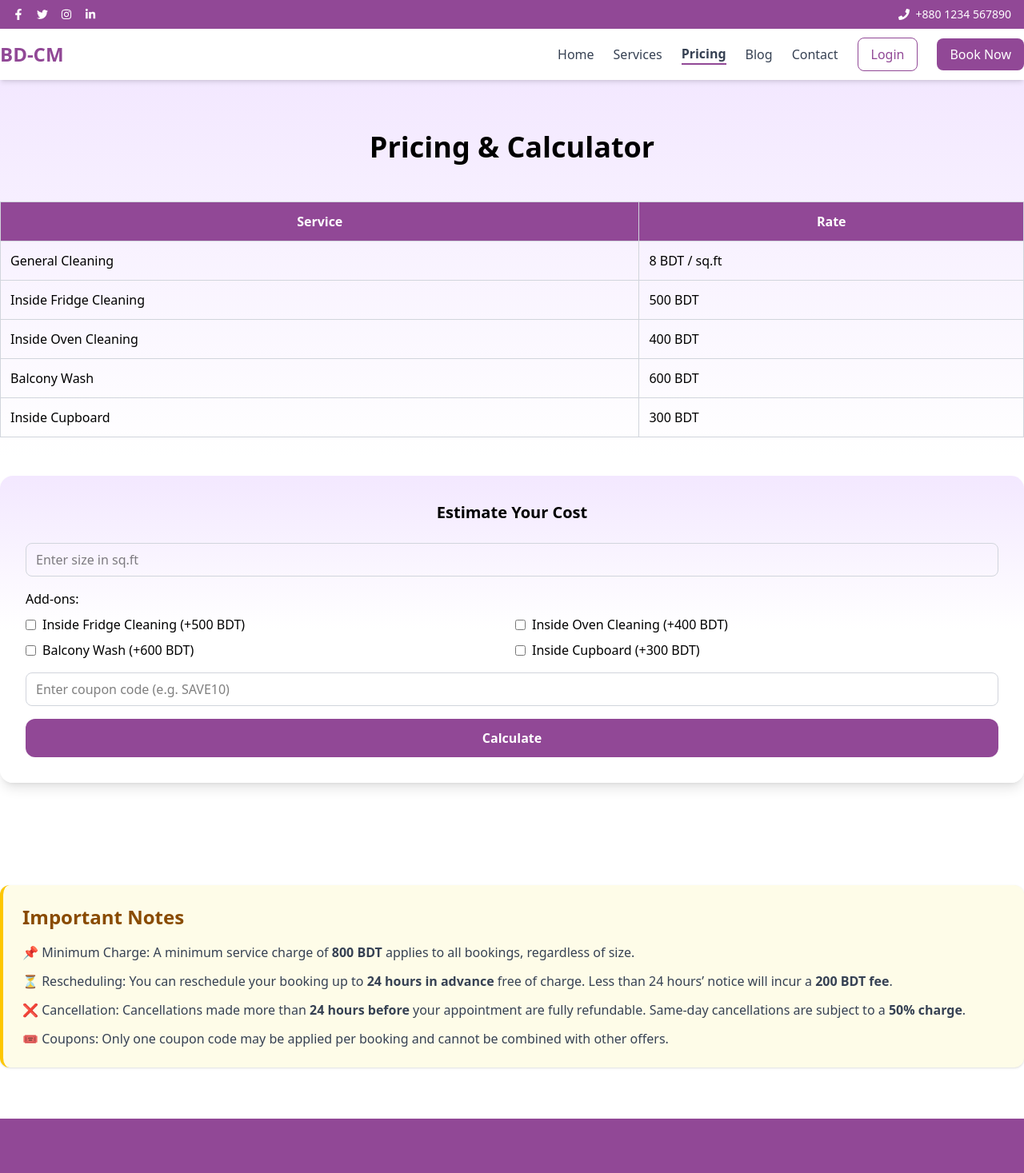
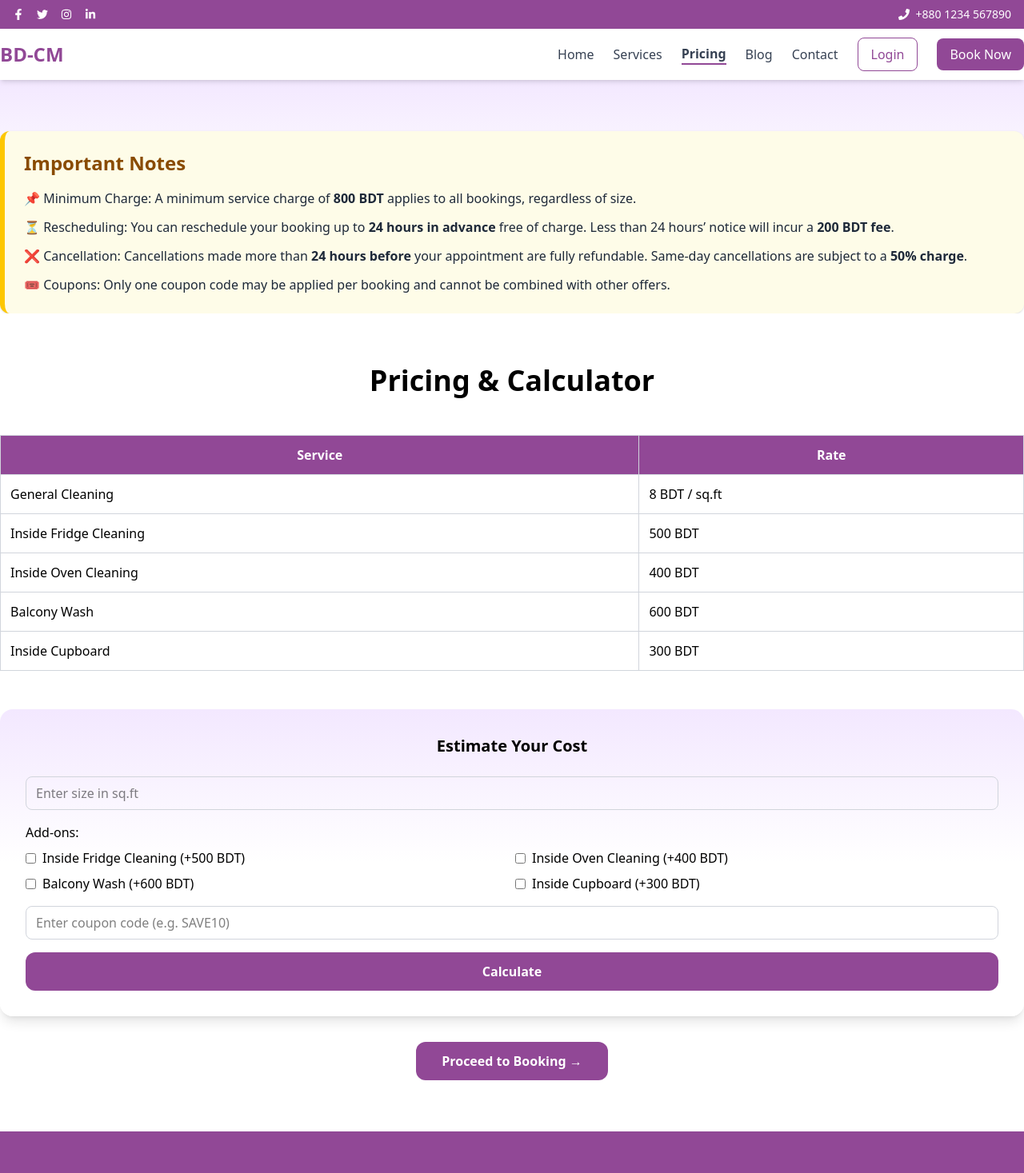
Before and after one commit to MISFOfficial/BD-Clean-Master, a React (Vite) app: page /pricing in a window 1280 px wide. Shown: the top 1467 px of the page at 80% size. Built offline with nearby package versions, Linux system fonts and the light colour scheme.

Commit message:
Pricing note section is added on the pricing page

```diff
--- a/src/Pages/Pricing/Pricing.jsx
+++ b/src/Pages/Pricing/Pricing.jsx
@@ -5,15 +5,15 @@ import PricingNotes from './ServiceAreas/PricingNotes/PricingNotes';
 const Pricing = () => {
     return (
         <div>
-            <div className='secondery-color-2 py-16'>
+            <div className='secondery-color-2 pt-16'>
                 <div className='max-w-7xl mx-auto px-4 sm:px-6 lg:px-0 '>
-                    <PricingCalculator></PricingCalculator>
+                    <PricingNotes></PricingNotes>
                 </div>
             </div>
 
             <div className='secondery-color py-16'>
                 <div className='max-w-7xl mx-auto px-4 sm:px-6 lg:px-0 '>
-                    <PricingNotes></PricingNotes>
+                    <PricingCalculator></PricingCalculator>
                 </div>
             </div>
         </div>
--- a/src/Pages/Pricing/ServiceAreas/PricingCalculator/PricingCalculator.jsx
+++ b/src/Pages/Pricing/ServiceAreas/PricingCalculator/PricingCalculator.jsx
@@ -1,6 +1,9 @@
 import { useState } from "react";
+import { useNavigate } from "react-router";
 
 const PricingCalculator = () => {
+    const navigate = useNavigate();
+
     // base price per sq.ft
     const pricePerSqFt = 8; // example: 8 BDT per sq.ft
 
@@ -155,6 +158,16 @@ const PricingCalculator = () => {
                     </div>
                 )}
             </div>
+
+            {/* Proceed to Booking Button */}
+            <div className="flex justify-center mt-8">
+                <button
+                    onClick={() => navigate("/book-now")}
+                    className="px-8 py-3 primary-color text-light cursor-pointer font-semibold rounded-xl hover:scale-105 transform transition duration-300"
+                >
+                    Proceed to Booking →
+                </button>
+            </div>
         </div>
     );
 };
--- a/src/Pages/Pricing/ServiceAreas/PricingNotes/PricingNotes.jsx
+++ b/src/Pages/Pricing/ServiceAreas/PricingNotes/PricingNotes.jsx
@@ -1,10 +1,10 @@
 const PricingNotes = () => {
     return (
-        <div className="p-6 bg-yellow-50 border-l-4 border-yellow-400 rounded-xl shadow">
+        <div className="p-6 bg-yellow-50 border-l-6 border-yellow-400 rounded-xl shadow">
             <h3 className="text-2xl font-semibold mb-4 text-yellow-800">
                 Important Notes
             </h3>
-            <ul className="space-y-3 text-gray-700">
+            <ul className="space-y-3 text-dark">
                 <li>
                     <span className="font-medium">📌 Minimum Charge:</span> A minimum
                     service charge of <strong>800 BDT</strong> applies to all bookings,
```
